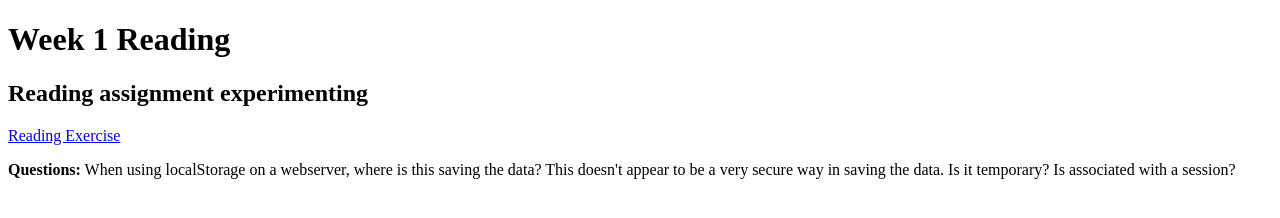
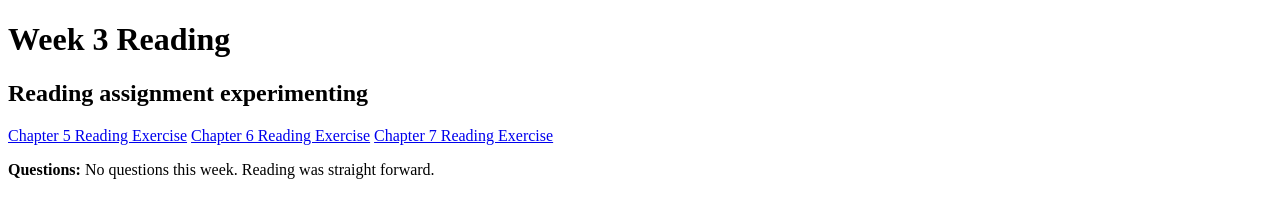
Before and after one commit to PKayu/webdevII, a plain HTML site: page week3/index.html in a window 1280 px wide. Drawn offline with Linux system fonts and the light colour scheme.

```diff
--- a/week3/index.html
+++ b/week3/index.html
@@ -12,11 +12,12 @@
 </head>
 
 <body>
-<h1>Week 1 Reading</h1>
+<h1>Week 3 Reading</h1>
 <h2>Reading assignment experimenting</h2>
-<a href="ch1/story_editor.html">Reading Exercise</a>
-<p><b>Questions:</b> When using localStorage on a webserver, where is this saving the data? This doesn't appear to be a
- very secure way in saving the data. Is it temporary? Is associated with a session?</p>
+<a href="ch5/">Chapter 5 Reading Exercise</a>
+<a href="ch6/">Chapter 6 Reading Exercise</a>
+<a href="ch7/">Chapter 7 Reading Exercise</a>
+<p><b>Questions:</b> No questions this week. Reading was straight forward.</p>
 </body>
 
 </html>
```
Also changed, not shown: index.html (+1 -0 lines).
